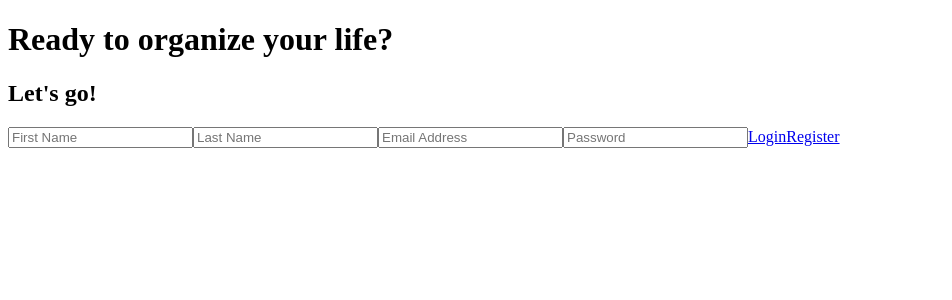
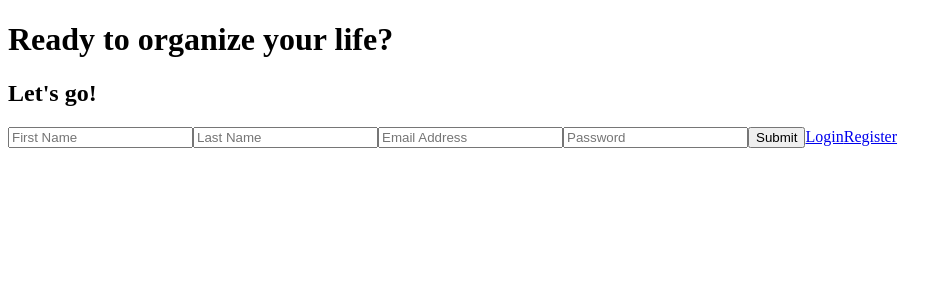
Before and after one commit to lizabawa/to-do-frontend, an Angular app: page /register in a window 1280 px wide. Shown: the top 300 px of the page, without its empty margins (0-952 px from the left). Built offline with nearby package versions, Linux system fonts and the light colour scheme.

Commit message:
Add buttons

```diff
--- a/src/app/login/login.component.html
+++ b/src/app/login/login.component.html
@@ -1,4 +1,5 @@
 <input placeholder="Email Address">
 <input placeholder="Password">
+<button type="button">Login</button>
 <a routerLink="">Login</a>
 <a routerLink="register">Register</a>
--- a/src/app/register/register.component.html
+++ b/src/app/register/register.component.html
@@ -2,5 +2,7 @@
 <input placeholder="Last Name">
 <input placeholder="Email Address">
 <input placeholder="Password">
+
+<button type="button">Submit</button>
 <a routerLink="">Login</a>
 <a routerLink="register">Register</a>
```
